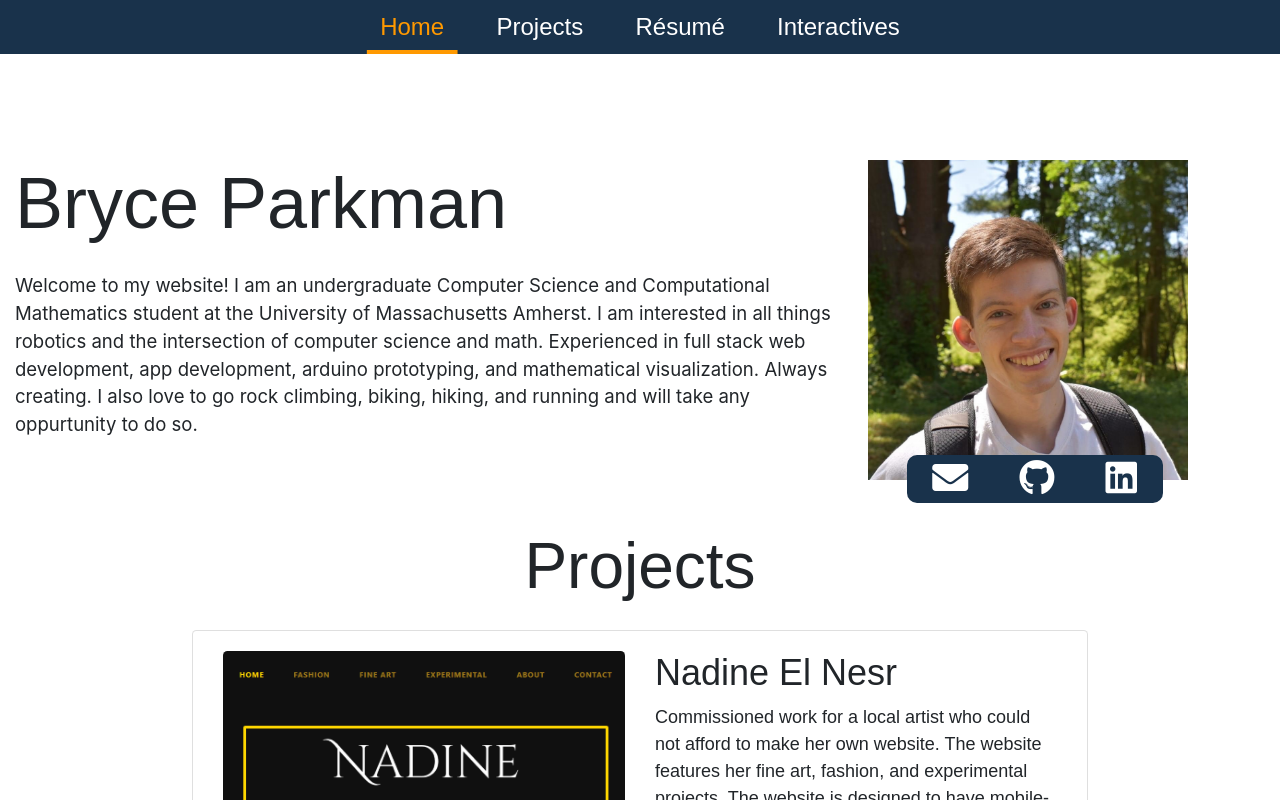
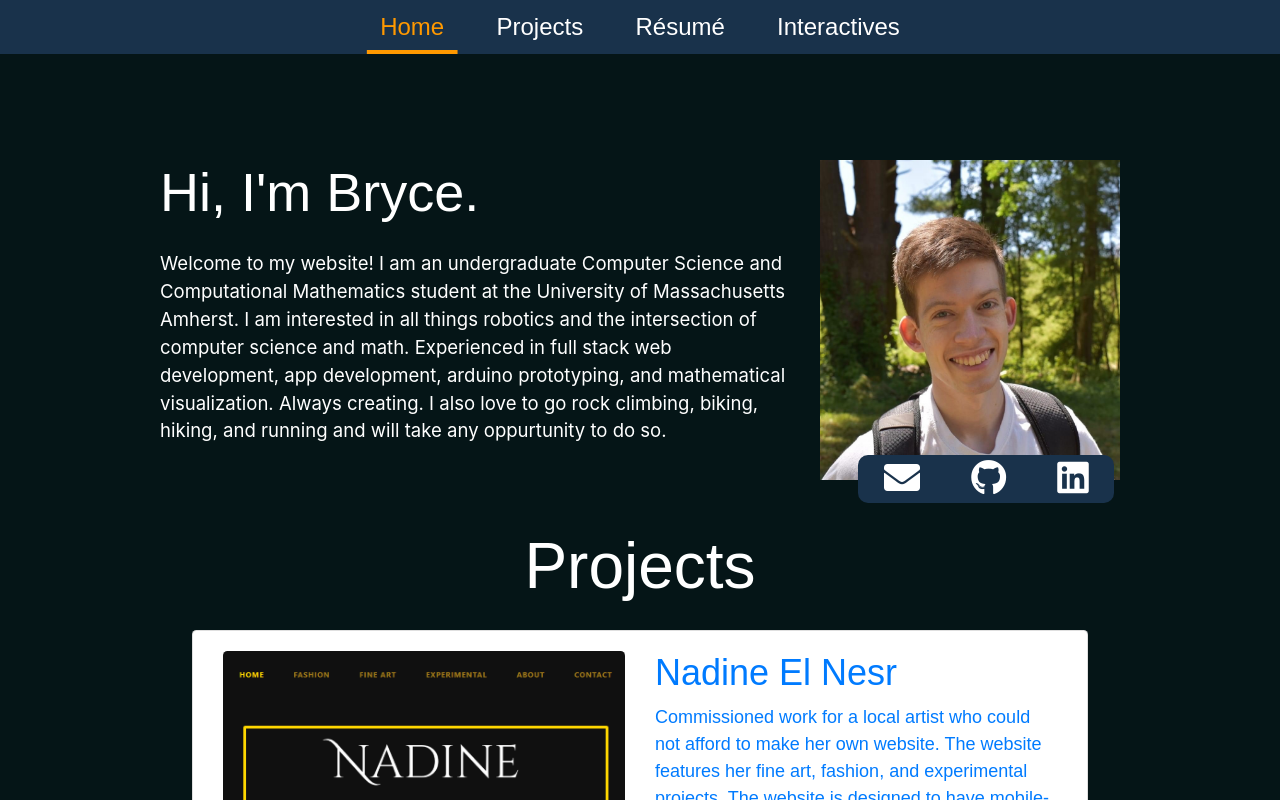
Before and after one commit to bryceparkman/personal-website, a Next.js app: page / in a window 1280 px wide. Shown: the top 800 px of the page. Built offline with nearby package versions, Linux system fonts and the light colour scheme; a web font is replaced by a local one.

Commit message:
Upgrade npm modules

```diff
--- a/components/layout.js
+++ b/components/layout.js
@@ -4,7 +4,6 @@ import Link from 'next/link'
 import Navigation from './navigation'
 import OffHomeNavigation from './offhomenavigation'
 
-const name = 'Bryce Parkman'
 export const siteTitle = 'Bryce Parkman'
 
 export default function Layout({ children, page }) {
@@ -15,8 +14,10 @@ export default function Layout({ children, page }) {
           <link rel="icon" href="/favicon.ico" />
           <meta
             name="description"
-            content=" Welcome to my website! I am a Computer Science and Mathematics major at the University of Massachusetts Amherst.
-            I am interested in all things robotics and the intersection of computer science and math."
+            content=" Welcome to my website! I am a software developer based in Boston, MA. I graduated with a degree in Computer Science and Mathematics
+            from the University of Massachusetts Amherst. During this time I was a tech lead at BUILD UMass, a pro-bono tech consulting organization run
+            by UMass Amherst students. I am interested in all things robotics and the intersection of computer science and math. Experienced in full stack
+            web development, app development, and mathematical visualization."
           />
           <meta
             property="og:image"
@@ -43,7 +44,6 @@ export default function Layout({ children, page }) {
         </div>
         )}
         <main>{children}</main>
-
     </div>
   )
 }
--- a/components/navigation.js
+++ b/components/navigation.js
@@ -2,13 +2,13 @@ import styles from '../styles/navbar.module.css'
 import Navbar from 'react-bootstrap/Navbar'
 import Nav from 'react-bootstrap/Nav'
 import { Link  } from "react-scroll";
-import { useLayoutEffect, useRef, useState } from 'react';
+import { useEffect, useRef, useState } from 'react';
 
 export default function Navigation() {
     const navbarRef = useRef();
     const [navHeight, recordHeight] = useState(0) //Used to offset link scrolling to account for the navbar height obscuring the container
 
-    useLayoutEffect(() => {
+    useEffect(() => {
         if (navbarRef.current){
             recordHeight(navbarRef.current.offsetHeight)
         }
--- a/pages/index.js
+++ b/pages/index.js
@@ -9,17 +9,49 @@ import utilStyles from '../styles/utils.module.css'
 import ProjectOverview from './overview.js'
 import Image from 'react-bootstrap/Image'
 import Card from 'react-bootstrap/Card'
+
+// import { useEffect, useMemo, useState } from "react";
+// import Particles, { initParticlesEngine } from "@tsparticles/react";
+// import { loadSlim } from "@tsparticles/slim";
+
 export default function Home() {
+  // const [init, setInit] = useState(false);
+
+  // useEffect(() => {
+  //   initParticlesEngine(async (engine) => {
+  //     //await loadAll(engine);
+  //     //await loadFull(engine);
+  //     await loadSlim(engine);
+  //     //await loadBasic(engine);
+  //   }).then(() => {
+  //     setInit(true);
+  //   });
+  // }, []);
+
+  // const particlesLoaded = (container) => {
+  //   console.log(container);
+  // };
+
+  // const options = useMemo(
+  //   () => ({ "fullScreen": false, "background": { "image": " linear-gradient(19deg, #21D4FD 0%, #B721FF 100%)" }, "particles": { "number": { "value": 10, "density": { "enable": true, "value_area": 600 } }, "color": { "value": "#ffffff" }, "shape": { "type": "square", "stroke": { "width": 0, "color": "#000000" }, "polygon": { "nb_sides": 5 } }, "opacity": { "value": 0.25, "random": true, "anim": { "enable": false, "speed": 1, "opacity_min": 0.1, "sync": false } }, "size": { "value": 29, "random": true, "anim": { "enable": false, "speed": 2, "size_min": 0.1, "sync": false } }, "line_linked": { "enable": false, "distance": 300, "color": "#ffffff", "opacity": 0, "width": 0 }, "move": { "enable": true, "speed": 0.5, "direction": "top", "straight": true, "out_mode": "out", "bounce": false, "attract": { "enable": false, "rotateX": 600, "rotateY": 1200 } } }, "interactivity": { "detect_on": "canvas", "events": { "onhover": { "enable": false, "mode": "repulse" }, "onclick": { "enable": false, "mode": "push" }, "resize": true }, "modes": { "grab": { "distance": 800, "line_linked": { "opacity": 1 } }, "bubble": { "distance": 790, "size": 79, "duration": 2, "opacity": 0.8, "speed": 3 }, "repulse": { "distance": 400, "duration": 0.4 }, "push": { "particles_nb": 4 }, "remove": { "particles_nb": 2 } } }, "retina_detect": true })
+  // )
+
   return (
     <Layout page='home'>
       <Head>
         <title>{siteTitle}</title>
       </Head>
+      <div id={styles.indexPage}>
         <Container className={styles.header} id='topAnchor'>
+          {/* <Particles
+            id="tsparticles"
+            particlesLoaded={particlesLoaded}
+            options={options}
+          /> */}
           <Row>
             <Col sm={8} className="ml-auto mr-auto">
               <div>
-                <h1 className={styles.nameHeader}>Bryce Parkman</h1>
+                <h1 className={styles.nameHeader}>Hi, I'm Bryce.</h1>
                 <div style={{ fontSize: '1.45vw', marginTop: '2vw' }}>
                   Welcome to my website! I am an undergraduate Computer Science and Computational Mathematics student at the University of Massachusetts Amherst.
                   I am interested in all things robotics and the intersection of computer science and math. Experienced in full stack web development, app development,
@@ -84,6 +116,7 @@ export default function Home() {
             </Card>
           </Link>
         </div>
+      </div>
     </Layout >
   )
 }
--- a/styles/index.module.css
+++ b/styles/index.module.css
@@ -1,10 +1,15 @@
+#indexPage {
+    color: white;
+    background-color: #051517;
+}
+
 .header {
-    padding-top: 20vh;
+    padding: 20vh 20vh 0vh;
     max-width: none;
 }
 
 .nameHeader {
-    font-size: 4em;
+    font-size: 3em;
     font-family: 'Palanquin', sans-serif;
 }
 
```
Also changed, not shown: package.json (+7 -5 lines), 1 other file (tests, documents, lock files or other folders). Lines whose indentation alone changed are shown as unchanged.
